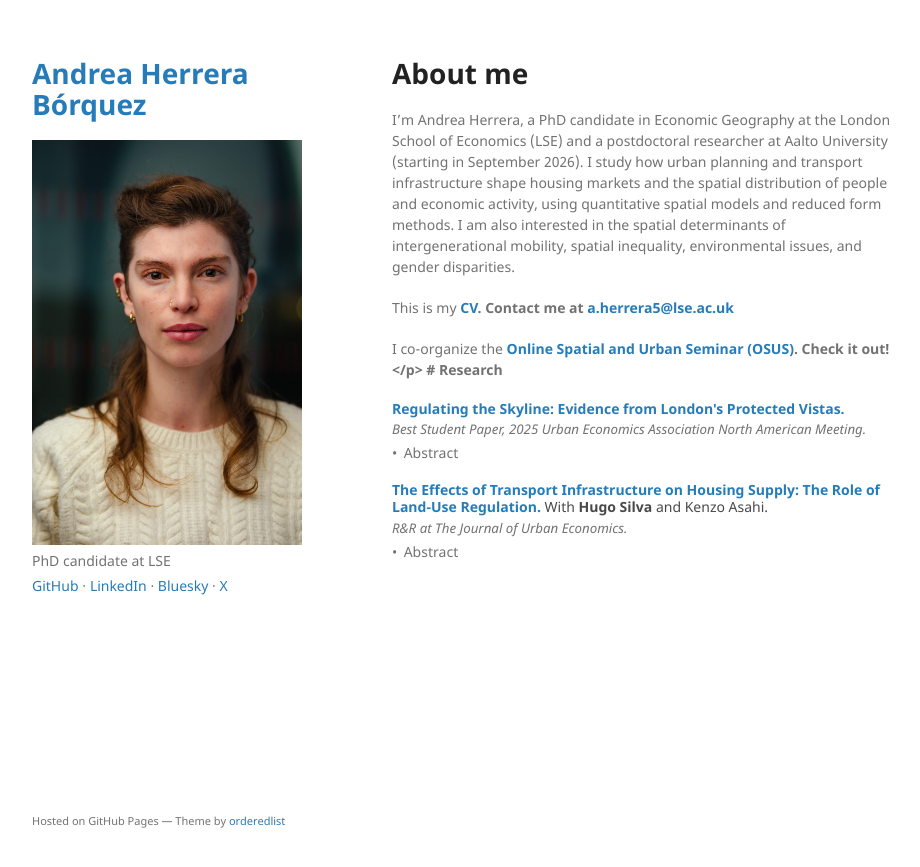
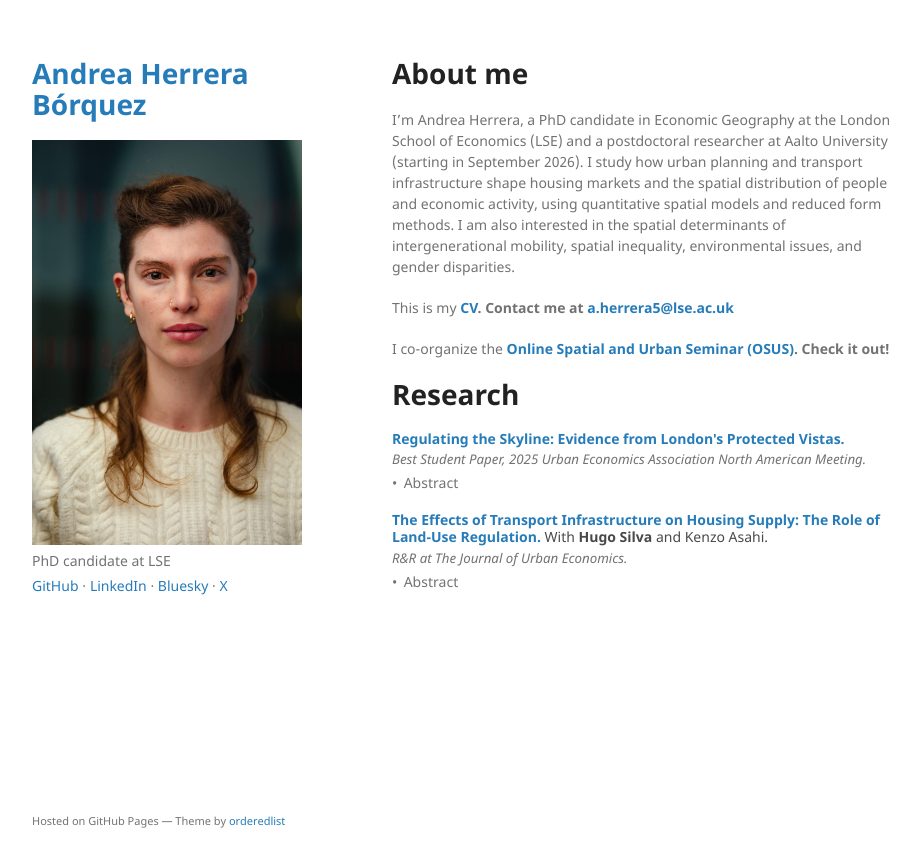
Before and after one commit to aaherrerab/aaherrerab.github.io, a Jekyll site: the page built from index.md, in a window 1280 px wide. Shown: the top 867 px of the page, without its empty margins (178-1098 px from the left). Built offline with Jekyll 4.4.1, drawn with Linux system fonts in a browser that asks for light colours; our own code applies the rules of GitHub Pages for plain Markdown files; some of the changed lines change nothing that is shown.

Commit message:
Fix HTML tags in index.md for seminar description

```diff
--- a/index.md
+++ b/index.md
@@ -8,7 +8,7 @@ I’m Andrea Herrera, a PhD candidate in Economic Geography at the London School
 
 <p>This is my <span style="color:inherit !important; font-weight:600; text-decoration:none;"> <a href="/assets/pdf/cv_aaherrerab.pdf" class="custom-link">CV</a>. Contact me at <a href="mailto:a.herrera5@lse.ac.uk" class="custom-link">a.herrera5@lse.ac.uk</a> </span> </p>
 
-<p> I co-organize the <span style="color:inherit !important; font-weight:600; text-decoration:none;"> <a href="https://osus.info/" class="custom-link">Online Spatial and Urban Seminar (OSUS)</a>. Check it out! </p>
+<p> I co-organize the <span style="color:inherit !important; font-weight:600; text-decoration:none;"> <a href="https://osus.info/" class="custom-link">Online Spatial and Urban Seminar (OSUS)</a>. Check it out! </span> </p>
 
 
 # Research
```
